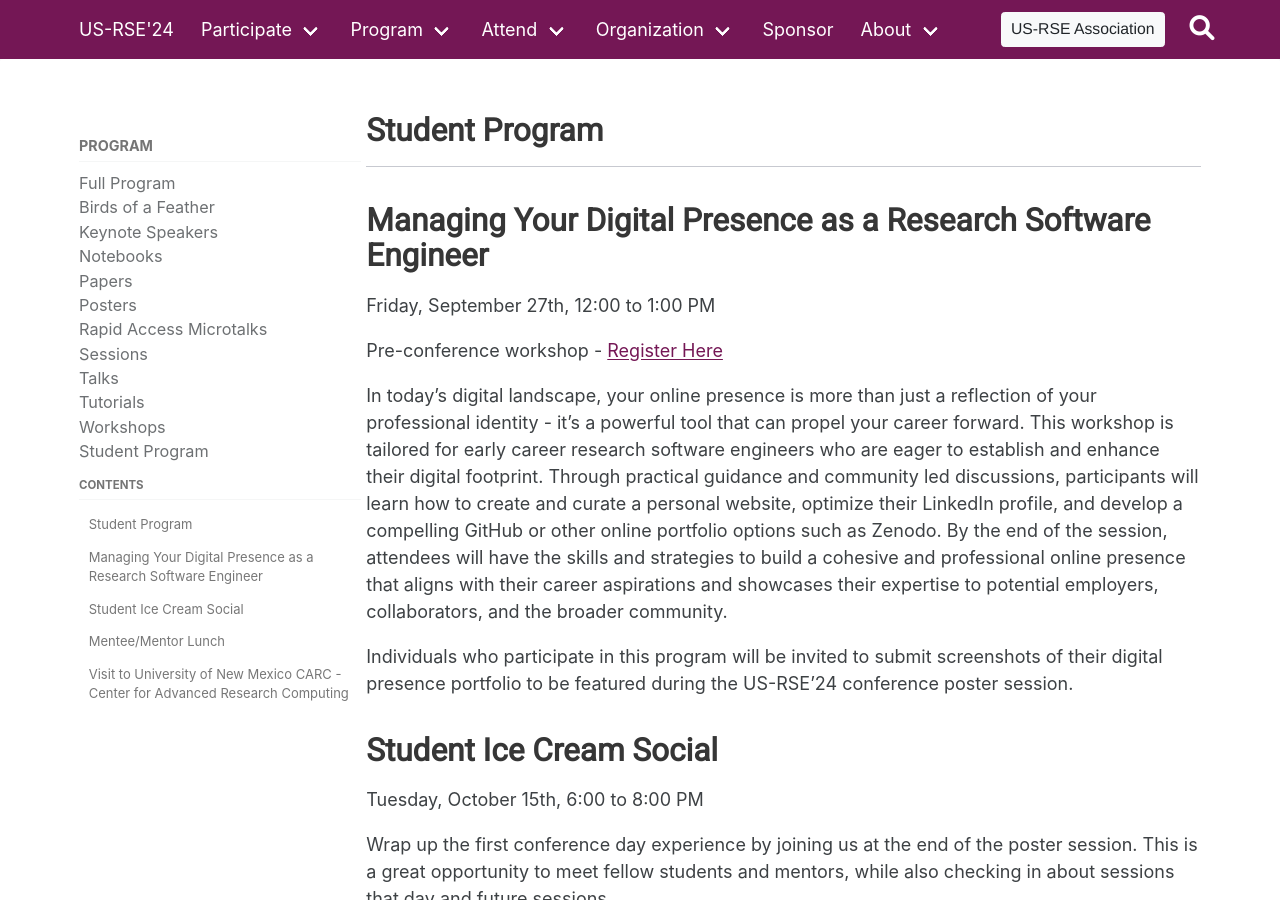
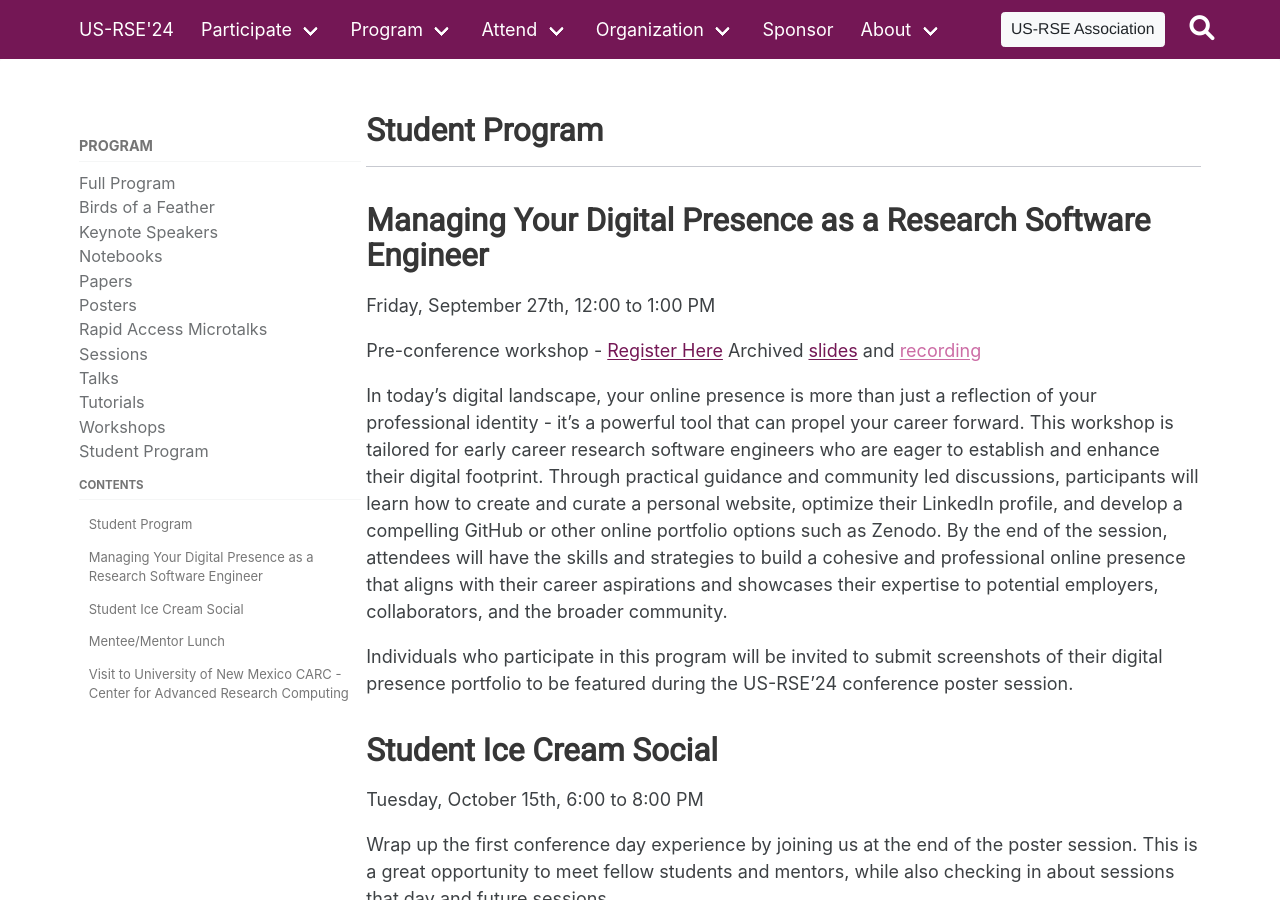
Before and after one commit to USRSE/usrse24, a Jekyll site: the page built from pages/program/student-program.md, in a window 1280 px wide and 900 px high. Built offline with Jekyll 4.4.1, drawn with Linux system fonts in a browser that asks for light colours; a style sheet for code colours, icons or effects is not loaded.

Commit message:
Update student-program.md
Add links to slides for Digital Presence Workshop

TODO - Add recording link

```diff
--- a/pages/program/student-program.md
+++ b/pages/program/student-program.md
@@ -14,6 +14,7 @@ set_last_modified: true
 Friday, September 27th, 12:00 to 1:00 PM
 
 Pre-conference workshop - [Register Here](https://zoom.us/meeting/register/tJIof-2rqD0oHtJfCfZU80dkQvf5zFKmXNF8)
+Archived [slides](https://docs.google.com/presentation/d/1z2Fs4mgRiI5VqVmVsvfBJqTV0saAglWOXxza2eNS-SM/edit?usp=drive_link) and [recording]()
 
 In today’s digital landscape, your online presence is more than just a reflection
 of your professional identity - it’s a powerful tool that can propel your career forward.
```
